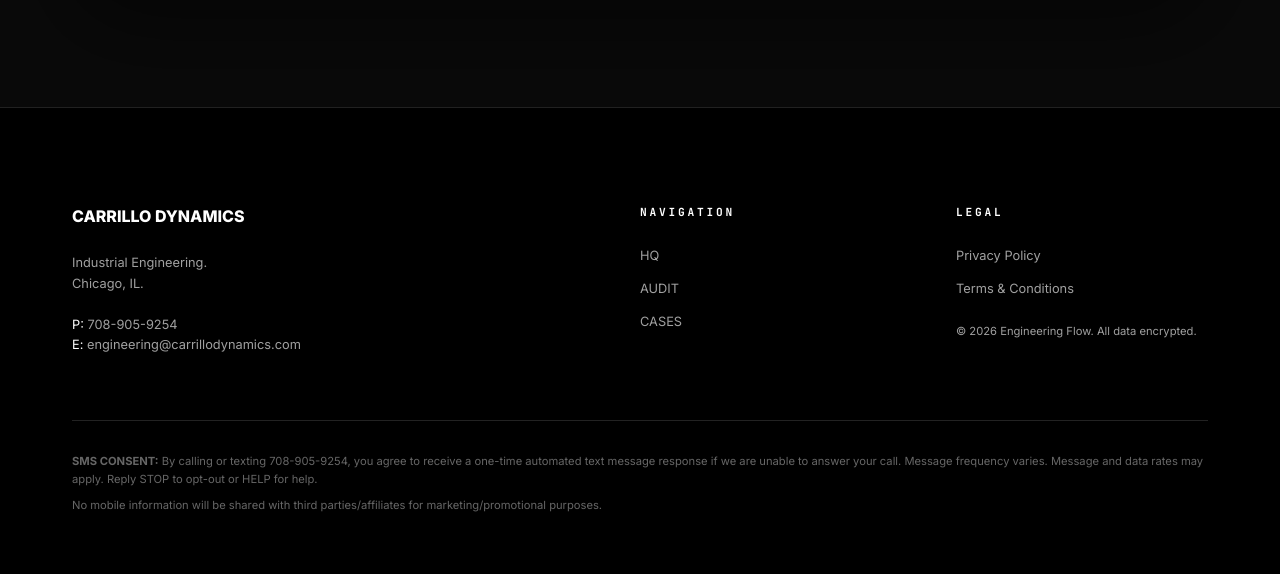
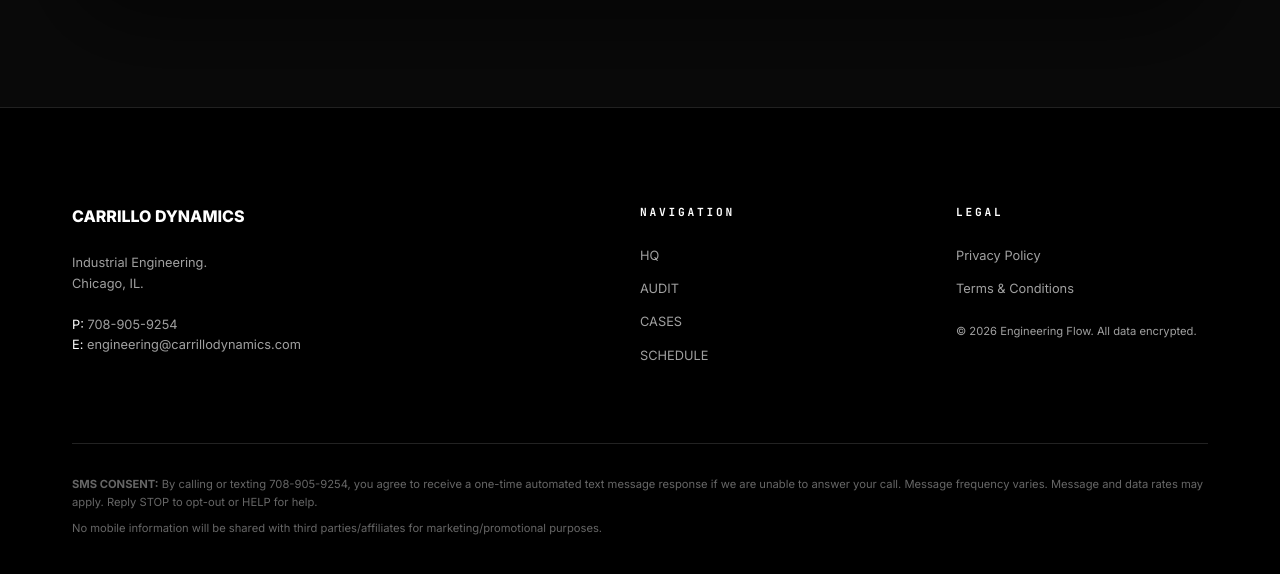
Before and after one commit to nicolascarrillo018/Carrillo-Dynamics, a plain HTML site: page schedule/index.html in a window 1280 px wide. Shown: the part 1220-1794 px from the top of the page. Drawn offline with Linux system fonts and the light colour scheme.

Commit message:
Update index.html

```diff
--- a/schedule/index.html
+++ b/schedule/index.html
@@ -126,6 +126,7 @@
                     <p style="font-size: 0.8rem; margin-bottom: 0.8rem;"><a href="/" style="color: inherit; text-decoration: none;">HQ</a></p>
                     <p style="font-size: 0.8rem; margin-bottom: 0.8rem;"><a href="/audit/" style="color: inherit; text-decoration: none;">AUDIT</a></p>
                     <p style="font-size: 0.8rem; margin-bottom: 0.8rem;"><a href="/cases/" style="color: inherit; text-decoration: none;">CASES</a></p>
+                    <p style="font-size: 0.8rem; margin-bottom: 0.8rem;"><a href="/schedule/" style="color: inherit; text-decoration: none;">SCHEDULE</a></p>
                 </div>
                 <div>
                     <span class="mono-head" style="margin-bottom: 1.5rem; color: #fff; font-size: 0.7rem;">Legal</span>
```
